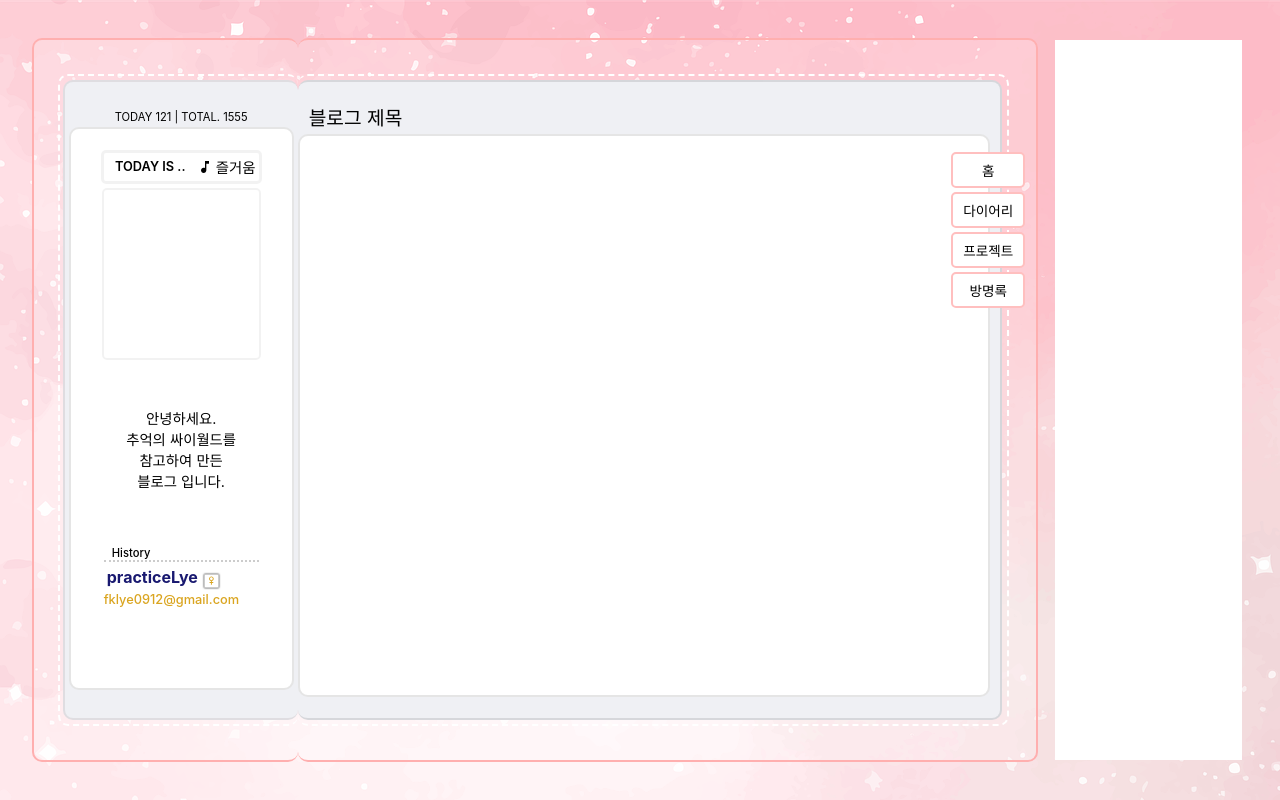
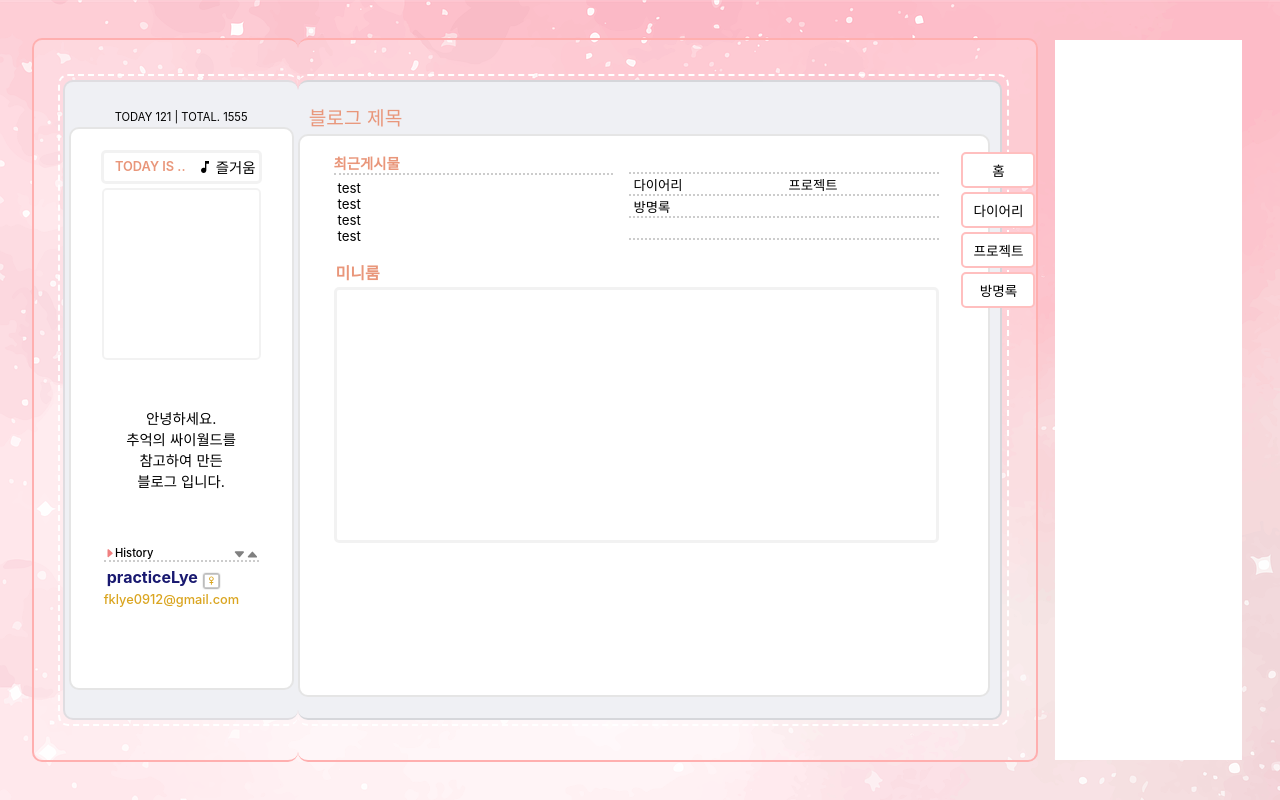
Before and after one commit to practiceLye/practiceLye.github.io, a React (Create React App) app: page / in a window 1280 px wide. Built offline with nearby package versions, Linux system fonts and the light colour scheme.

Commit message:
feat: Home 화면 추가

```diff
--- a/src/App.js
+++ b/src/App.js
@@ -1,5 +1,4 @@
 import MainView from './view/MainView';
-import './App.css';
 
 function App() {
   return (
--- a/src/components/DiaryContainer.jsx
+++ b/src/components/DiaryContainer.jsx
@@ -89,15 +89,13 @@ const BlogSubJect = styled.span`
     margin-left: 0.7rem;
     margin-bottom: 0.2rem;
     font-size: 1.2rem;
+    color: darksalmon;
 `
 
 const ContentContainer = styled.div`
     background-color: white;
     width: 98%;
     height: 88%;
-    display: flex;
-    flex-direction: column;
-    align-items: center;
     border: 2px solid rgba(0, 0, 0, 0.1);
     border-radius: 10px;
     position: relative;
--- a/src/components/MenuTab.jsx
+++ b/src/components/MenuTab.jsx
@@ -4,9 +4,8 @@ import styled from "styled-components";
 const Menus = styled.div`
     position: absolute;
     width: 60px;
-    height: 400px;
     top: 19%;
-    right: 21%;
+    right: 20.2%;
 `
 
 const Tab = styled.div`
--- /dev/null
+++ b/src/view/ContentView.jsx
@@ -0,0 +1,27 @@
+import styled from 'styled-components';
+import HomeView from './menu/HomeView';
+
+const MainContainer = styled.div`
+    width: 100%;
+    height: 100%;
+    padding: 1rem 1.5rem 1rem;
+    box-sizing: border-box;
+`
+
+const Scrollbar = styled.div`
+    height: 100%;
+    overflow-y: scroll;
+    padding: 0 10px 0;
+`
+
+function ContentView(props) {
+    return (
+        <MainContainer>
+            <Scrollbar>
+                <HomeView />
+            </Scrollbar>
+        </MainContainer>
+    );
+}
+
+export default ContentView;
--- a/src/view/MainView.jsx
+++ b/src/view/MainView.jsx
@@ -4,6 +4,7 @@ import MenuTab from '../components/MenuTab';
 import bgImage from '../assets/pink-7761356_1920.png';
 import DiaryContainer from '../components/DiaryContainer';
 import ProfileView from './ProfileView';
+import ContentView from './ContentView';
 
 const BgImage = styled.div`
     background-image: url(${bgImage});
@@ -35,6 +36,7 @@ function MainView(props) {
                     visitor={'TODAY 121 | TOTAL. 1555'}
                     title={'블로그 제목'}
                     profile={<ProfileView />}
+                    contents={<ContentView />}
                     menus={<MenuTab menu={['홈','다이어리','프로젝트','방명록']} />}
                 />
                 <BannerContainer></BannerContainer>
--- a/src/view/ProfileView.jsx
+++ b/src/view/ProfileView.jsx
@@ -1,6 +1,7 @@
 import styled from "styled-components";
 import { CgGenderFemale } from "react-icons/cg";
 import { IoMdMusicalNote } from "react-icons/io";
+import { BsFillCaretRightFill, BsFillCaretDownFill, BsFillCaretUpFill } from "react-icons/bs";
 
 const ProfileContent = styled.div`
     width: 100%;
@@ -23,6 +24,7 @@ const TodayMood = styled.div`
         font-size: 0.8rem;
         font-weight: 600;
         margin: 0 0.7rem 0;
+        color: darksalmon;
     }
     & p {
         margin-left: 3px;
@@ -55,10 +57,23 @@ const History = styled.div`
     width: 70%;
     height: 5%;
     border-bottom: 2px dotted rgba(0, 0, 0, 0.2);
+    & svg {
+        width: 0.7rem;
+        height: 0.9rem;
+        color: lightcoral;
+    }
     & span {
         font-size: 0.7rem;
         font-weight: 500;
-        margin-left: 0.5rem;
+    }
+    & div {
+        display: flex;
+        margin-left: auto;
+        & svg {
+            width: 0.8rem;
+            height: 0.8rem;
+            color: gray;
+        }
     }
 `
 
@@ -99,14 +114,21 @@ function ProfileView(props) {
                 <IoMdMusicalNote />
                 <p>즐거움</p>
             </TodayMood>
-            <ProfileImage></ProfileImage>
+            <ProfileImage />
             <Comments>안녕하세요.<br />추억의 싸이월드를<br />참고하여 만든<br />블로그 입니다.</Comments>
             <History>
+                <BsFillCaretRightFill />
                 <span>History</span>
+                <div>
+                    <BsFillCaretDownFill />
+                    <BsFillCaretUpFill />
+                </div>
             </History>
             <Profile>
                 <h4>practiceLye</h4>
-                <div><CgGenderFemale  /></div>
+                <div>
+                    <CgGenderFemale  />
+                </div>
                 <span>fklye0912@gmail.com</span>
             </Profile>
         </ProfileContent>
--- /dev/null
+++ b/src/view/menu/HomeView.jsx
@@ -0,0 +1,86 @@
+import styled from 'styled-components';
+
+const PostList = styled.div`
+    width: 45%;
+    float: left;
+    & b {
+        display: flex;
+        align-items: end;
+        height: 5%;
+        border-bottom: 2px dotted rgba(0, 0, 0, 0.2);
+        font-size: 0.9rem;
+        color: darksalmon;
+        margin-bottom: 5px;
+    }
+    & li {
+        font-size: smaller;
+        list-style: none;
+        margin-left: 4px;
+    }
+`
+
+const TotalPost = styled.div`
+    width: 50%;
+    float: right;
+    margin: 0 15px 0;
+    & div {
+        display: flex;
+        align-items: center;
+        height: 20px;
+        border-bottom: 2px dotted rgba(0, 0, 0, 0.2);
+        & span {
+            width: 50%;
+            padding-left: 5px;
+            font-size: smaller;
+        }
+    }
+`
+
+const MiniRoom = styled.div`
+    clear: both;
+    padding-top: 1rem;
+    margin: 0 15px 0 0;
+    & p {
+        margin: 0 2px 3px;
+        color: darksalmon;
+        font-weight: 600;
+    }
+    & div {
+        border: 3px solid rgba(0, 0, 0, 0.05);
+        border-radius: 5px;
+        height: 250px;
+    }
+`
+
+function HomeView(props) {
+    return (
+        <div>
+            <PostList>
+                <b>최근게시물</b>
+                <ui>
+                    <li>test</li>
+                    <li>test</li>
+                    <li>test</li>
+                    <li>test</li>
+                </ui>
+            </PostList>
+            <TotalPost>
+                <div></div>
+                <div>
+                    <span>다이어리</span>
+                    <span>프로젝트</span>
+                </div>
+                <div>
+                    <span>방명록</span>
+                </div>
+                <div></div>
+            </TotalPost>
+            <MiniRoom>
+                <p>미니룸</p>
+                <div />
+            </MiniRoom>
+        </div>
+    );
+}
+
+export default HomeView;
```
